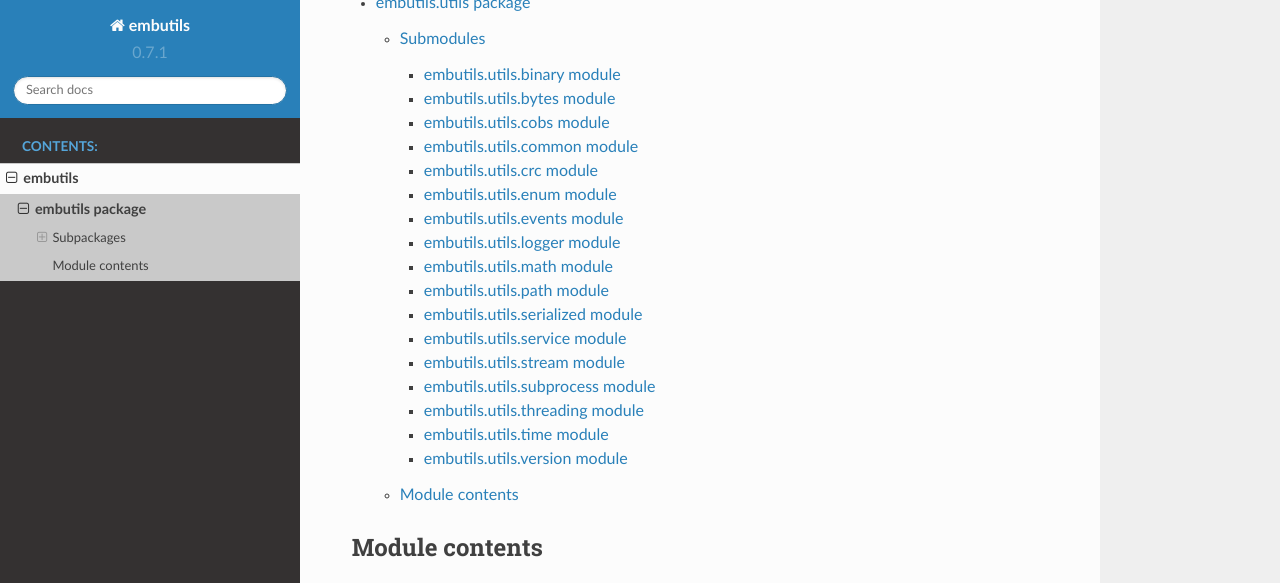
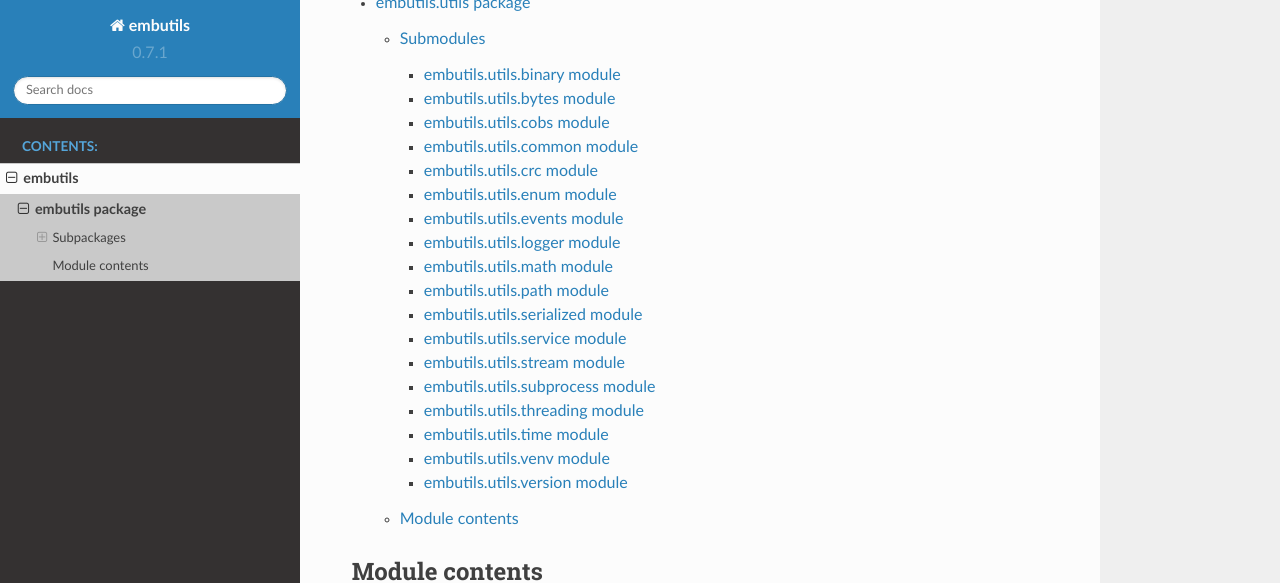
Before and after one commit to cwichel/embutils, a Sphinx documentation site: the page built from docs/_source/embutils.rst, in a window 1280 px wide and 900 px high, scrolled down 585 px, cut to the strip 0-583 px from the top of the window. Built offline with Sphinx 7.4.7 and the Read the Docs theme 2.0.0, drawn with Linux system fonts in a browser that asks for light colours.

Commit message:
Added venv documentation

```diff
--- a/docs/_source/embutils.utils.rst
+++ b/docs/_source/embutils.utils.rst
@@ -23,6 +23,7 @@
    embutils.utils.subprocess
    embutils.utils.threading
    embutils.utils.time
+   embutils.utils.venv
    embutils.utils.version
 
 Module contents
--- /dev/null
+++ b/docs/_source/embutils.utils.venv.rst
@@ -0,0 +1,8 @@
+embutils.utils.venv module
+==========================
+
+.. automodule:: embutils.utils.venv
+   :members:
+   :undoc-members:
+   :show-inheritance:
+   :private-members:
```
Also changed, not shown: 1 other file.
